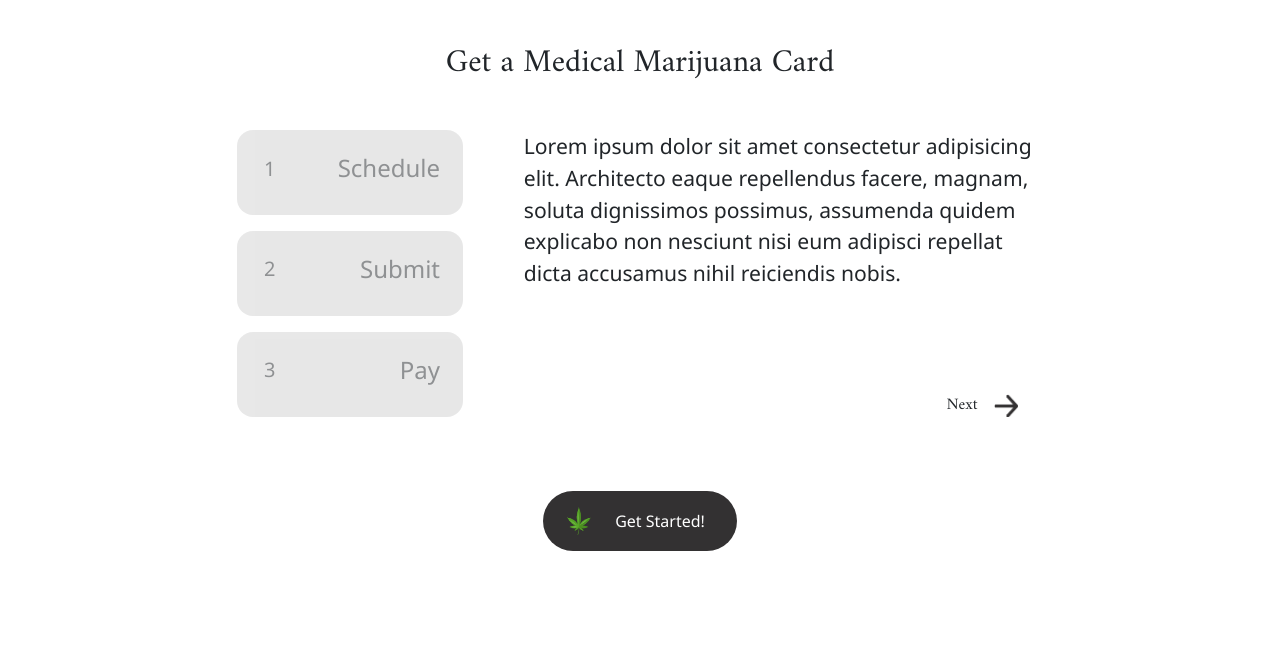
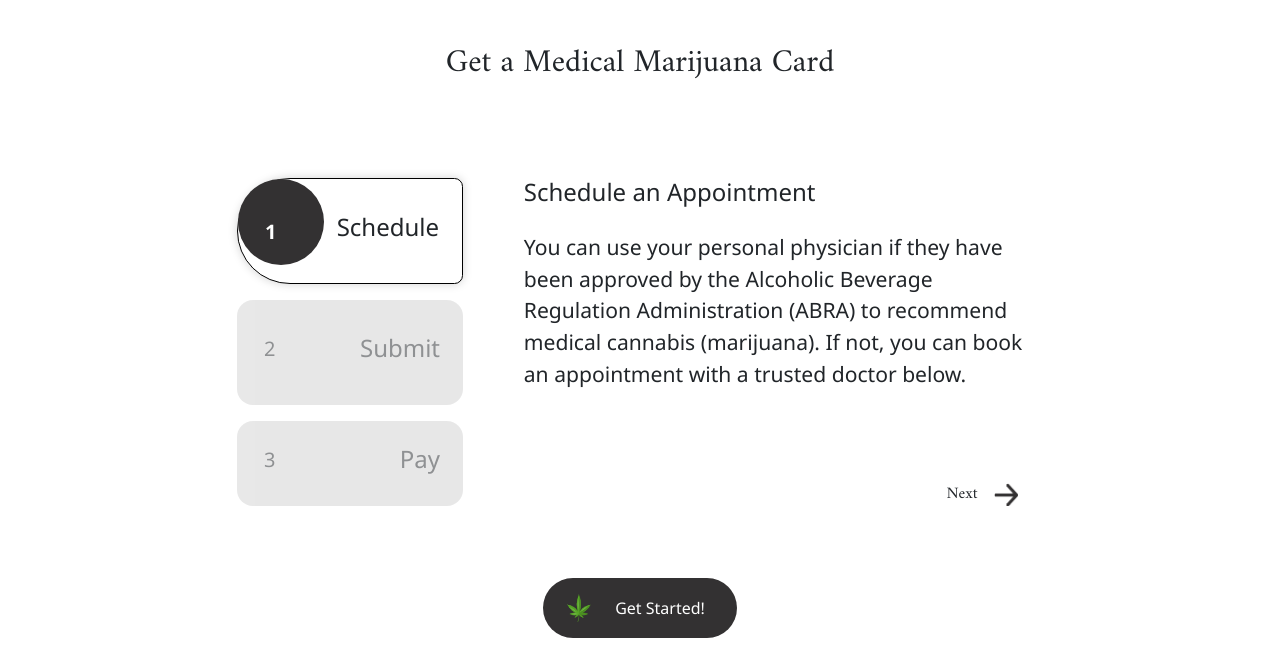
Before and after one commit to evockley/Kinfolk-Dispensary, a plain HTML site: page index.html in a window 1280 px wide. Shown: the part 1440-2089 px from the top of the page. Drawn offline with nearby package versions, Linux system fonts and the light colour scheme; some packages are replaced by stand-ins of ours.

Commit message:
7/19/21
Get MMJ Card presentation ready

```diff
--- a/css/styles.css
+++ b/css/styles.css
@@ -379,22 +379,35 @@ font-size: 2.2em;
 .get-mmj-grid {
     display: grid;
     grid-template-columns: .8fr 2fr;
-    grid-template-rows: 1fr 1fr .25fr .5fr;
+    grid-template-rows: 1fr 1fr .25fr;
     grid-template-areas:
     "schedule description"
     "submit description"
     "pay next";
     gap: 16px;
-    margin-bottom: 2vh;
-
-}
-.get-mmj-grid p{
-margin: 0 0 0 8%;
-padding: 0;
+    margin:3em 0 9vh 0;
 }
 
 .schedule {
+    display: flex;
+    justify-content: space-between;
+    align-items: center;
     grid-area: schedule;
+    padding: 1.5em 10% 1.5em 12%;
+    background-color: white;
+    border: solid black .25px;
+    box-sizing: border-box;
+    box-shadow: lightgray 0 0 10px;
+    border-radius: 100px 16px 16px 100px;
+    position: relative;
+    z-index: -2;
+}
+.get-mmj-step-number h5{
+    color: white;
+    opacity: 100%;
+    font-weight: bold;
+    z-index: 1000000;
+    margin: 2px 0 0 0
 }
 
 .submit {
@@ -405,22 +418,20 @@ padding: 0;
     grid-area: pay;
 }
 .get-mmj-step-number-highlight{
-    width: 82px;
-    height: 82px;
-    background-color: black;
+    width: 86px;
+    height: 86px;
+    background-color: #333132;
     opacity: 100%;
     border-radius: 100px;
-    visibility: hidden;
     position:absolute;
     left: 0px;
-    top: 2px;
-    /* z-index: -1; */
+    top: 0px;
+    z-index: -1;
 }
 
 .get-mmj-step-number-highlight h5{
         z-index: 10000
     }
-
 
 .get-mmj-step{
     display: flex;
@@ -449,8 +460,15 @@ padding: 0;
 }
 
 .get-mmj-description {
+    margin: 0 0 0 8%;
     grid-area: description;
     font-size: larger;
+}
+.get-mmj-description h4{
+    margin: 0 0 1em 0
+}
+.get-mmj-description p{
+    line-height: 150%;
 }
 .get-mmj-next{
     grid-area: next;
@@ -458,7 +476,7 @@ margin: auto 2vw 0 auto
 }
 
 .carousel{
-    margin-top: 15vh;
+    margin-top: 20vh;
 }
 .carousel-indicators button{
     background-color:#FF5E2D !important;
--- a/index.html
+++ b/index.html
@@ -110,7 +110,7 @@
 
         <div class="get-mmj-wrapper">
             <div class="get-mmj-grid">
-                <div class="get-mmj-step schedule">
+                <div class="schedule">
                     <div class="get-mmj-step-number">
                         <div class="get-mmj-step-number-highlight"></div>
                         <h5> 1 </h5>
@@ -131,10 +131,11 @@
                     <h4>Pay</h4>
                 </div>
                 <div class="get-mmj-description">
+                    <h4>Schedule an Appointment</h4>
                     <p>
-                        Lorem ipsum dolor sit amet consectetur adipisicing elit. Architecto eaque repellendus facere,
-                        magnam, soluta dignissimos possimus, assumenda quidem explicabo non nesciunt nisi eum adipisci
-                        repellat dicta accusamus nihil reiciendis nobis.
+                        You can use your personal physician if they have been approved by the Alcoholic Beverage
+                        Regulation Administration (ABRA) to recommend medical cannabis (marijuana). If not, you can book
+                        an appointment with a trusted doctor below.
                     </p>
                 </div>
                 <div class="get-mmj-next next">
@@ -148,6 +149,7 @@
                 <img src="images/leaf-icon.png" alt="">
                 Get Started!</button>
         </div>
+
 
 
         <div id="carouselExampleCaptions" class="carousel slide" data-bs-ride="carousel">
@@ -399,15 +401,16 @@
     </section>
 
 
-    <link href="https://cdn.jsdelivr.net/npm/bootstrap@5.0.2/dist/css/bootstrap.min.css" rel="stylesheet" integrity="sha384-EVSTQN3/azprG1Anm3QDgpJLIm9Nao0Yz1ztcQTwFspd3yD65VohhpuuCOmLASjC" crossorigin="anonymous">
-    <script src="https://cdn.jsdelivr.net/npm/bootstrap@5.0.2/dist/js/bootstrap.bundle.min.js" integrity="sha384-MrcW6ZMFYlzcLA8Nl+NtUVF0sA7MsXsP1UyJoMp4YLEuNSfAP+JcXn/tWtIaxVXM" crossorigin="anonymous"></script>
+    <link href="https://cdn.jsdelivr.net/npm/bootstrap@5.0.2/dist/css/bootstrap.min.css" rel="stylesheet"
+        integrity="sha384-EVSTQN3/azprG1Anm3QDgpJLIm9Nao0Yz1ztcQTwFspd3yD65VohhpuuCOmLASjC" crossorigin="anonymous">
+    <script src="https://cdn.jsdelivr.net/npm/bootstrap@5.0.2/dist/js/bootstrap.bundle.min.js"
+        integrity="sha384-MrcW6ZMFYlzcLA8Nl+NtUVF0sA7MsXsP1UyJoMp4YLEuNSfAP+JcXn/tWtIaxVXM"
+        crossorigin="anonymous"></script>
 
 
     <script src="js/script.js"></script>
-    <script
-    src="https://code.jquery.com/jquery-3.6.0.js"
-    integrity="sha256-H+K7U5CnXl1h5ywQfKtSj8PCmoN9aaq30gDh27Xc0jk="
-    crossorigin="anonymous"></script>
+    <script src="https://code.jquery.com/jquery-3.6.0.js"
+        integrity="sha256-H+K7U5CnXl1h5ywQfKtSj8PCmoN9aaq30gDh27Xc0jk=" crossorigin="anonymous"></script>
 </body>
 
 </html>
```
Also changed, not shown: js/script.js (line endings or trailing spaces).
